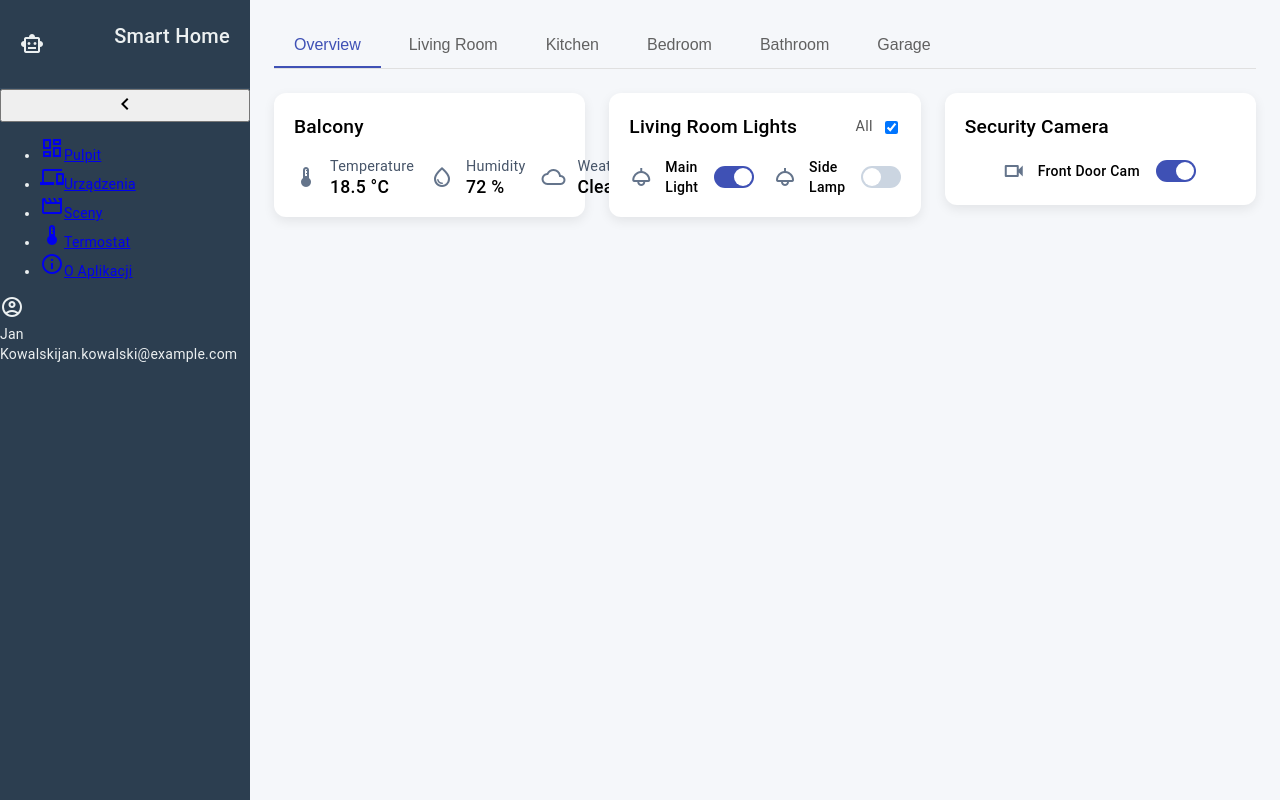
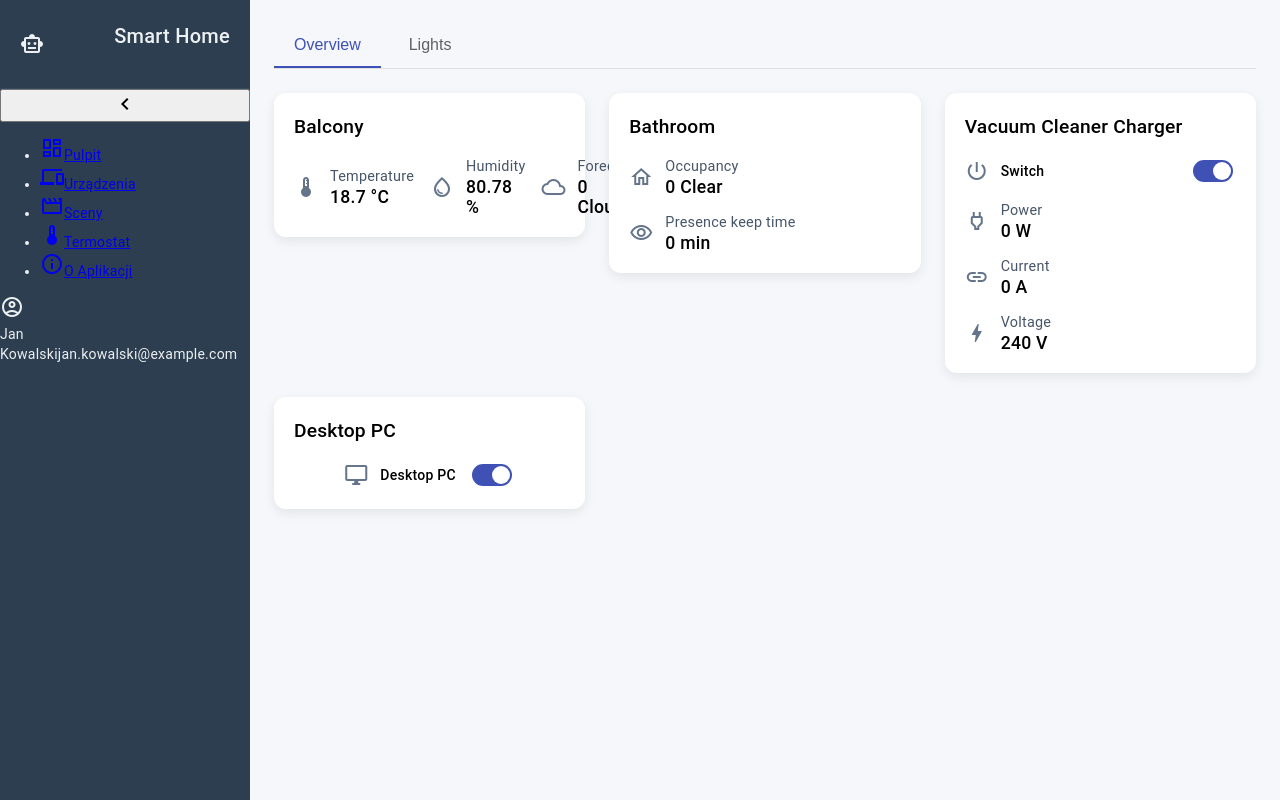
Before and after one commit to AlanKowalzky/smart-iu-angular, an Angular app: page / in a window 1280 px wide. Built offline with nearby package versions, Linux system fonts and the light colour scheme.

Commit message:
fix: tile

```diff
--- a/src/app/mock-data.ts
+++ b/src/app/mock-data.ts
@@ -10,126 +10,87 @@ export const MOCK_DATA: Tab[] = [
         title: 'Balcony',
         layout: 'horizontalLayout',
         items: [
-          { type: 'sensor', icon: 'thermostat', label: 'Temperature', value: { amount: 18.5, unit: '°C' } },
-          { type: 'sensor', icon: 'water_drop', label: 'Humidity', value: { amount: 72, unit: '%' } },
-          { type: 'sensor', icon: 'cloud', label: 'Weather', value: { amount: 1, unit: 'clear' } }
+          { type: 'sensor', icon: 'thermostat', label: 'Temperature', value: { amount: 18.7, unit: '°C' } },
+          { type: 'sensor', icon: 'water_drop', label: 'Humidity', value: { amount: 80.78, unit: '%' } },
+          { type: 'sensor', icon: 'cloud', label: 'Forecast', value: { amount: 0, unit: 'Cloudy' } }
         ]
       },
       {
-        id: 'living-room-lights',
-        title: 'Living Room Lights',
-        layout: 'horizontalLayout',
+        id: 'bathroom-occupancy',
+        title: 'Bathroom',
+        layout: 'verticalLayout',
         items: [
-          { type: 'device', icon: 'light', label: 'Main Light', state: true },
-          { type: 'device', icon: 'light', label: 'Side Lamp', state: false }
+          { type: 'sensor', icon: 'home', label: 'Occupancy', value: { amount: 0, unit: 'Clear' } },
+          { type: 'sensor', icon: 'visibility', label: 'Presence keep time', value: { amount: 0, unit: 'min' } }
         ]
       },
       {
-        id: 'security-camera',
-        title: 'Security Camera',
+        id: 'vacuum-charger',
+        title: 'Vacuum Cleaner Charger',
+        layout: 'verticalLayout',
+        items: [
+          { type: 'device', icon: 'power_settings_new', label: 'Switch', state: true },
+          { type: 'sensor', icon: 'power', label: 'Power', value: { amount: 0, unit: 'W' } },
+          { type: 'sensor', icon: 'link', label: 'Current', value: { amount: 0.00, unit: 'A' } },
+          { type: 'sensor', icon: 'bolt', label: 'Voltage', value: { amount: 240, unit: 'V' } }
+        ]
+      },
+      {
+        id: 'desktop-pc',
+        title: 'Desktop PC',
         layout: 'singleDevice',
         items: [
-          { type: 'device', icon: 'videocam', label: 'Front Door Cam', state: true }
+          { type: 'device', icon: 'desktop_windows', label: 'Desktop PC', state: true }
         ]
       }
     ]
   },
   {
-    id: 'living-room',
-    title: 'Living Room',
+    id: 'lights',
+    title: 'Lights',
     cards: [
       {
-        id: 'lr-media',
-        title: 'Media Center',
+        id: 'hallway-lights',
+        title: 'Hallway',
         layout: 'verticalLayout',
         items: [
-          { type: 'device', icon: 'tv', label: 'Television', state: true },
-          { type: 'device', icon: 'speaker_group', label: 'Sound System', state: true }
+          { type: 'device', icon: 'light', label: 'Light', state: true }
         ]
       },
       {
-        id: 'lr-climate',
-        title: 'Climate Control',
-        layout: 'horizontalLayout',
+        id: 'kitchen-lights',
+        title: 'Kitchen',
+        layout: 'verticalLayout',
         items: [
-          { type: 'sensor', icon: 'air', label: 'Air Quality', value: { amount: 95, unit: 'AQI' } },
-          { type: 'device', icon: 'ac_unit', label: 'Air Conditioner', state: false }
-        ]
-      }
-    ]
-  },
-  {
-    id: 'kitchen',
-    title: 'Kitchen',
-    cards: [
-      {
-        id: 'kitchen-appliances',
-        title: 'Appliances',
-        layout: 'horizontalLayout',
-        items: [
-          { type: 'device', icon: 'coffee_maker', label: 'Coffee Maker', state: false },
-          { type: 'device', icon: 'microwave', label: 'Microwave', state: false }
-        ]
-      }
-    ]
-  }
-  ,
-  {
-    id: 'bedroom',
-    title: 'Bedroom',
-    cards: [
-      {
-        id: 'br-lights',
-        title: 'Bedroom Lights',
-        layout: 'horizontalLayout',
-        items: [
-          { type: 'device', icon: 'bed', label: 'Bedside Lamp', state: false },
-          { type: 'device', icon: 'light', label: 'Ceiling Light', state: true }
+          { type: 'device', icon: 'light', label: 'Light', state: true },
+          { type: 'device', icon: 'lightbulb', label: 'LED', state: true }
         ]
       },
       {
-        id: 'br-blinds',
-        title: 'Blinds Control',
-        layout: 'singleDevice',
+        id: 'living-room-lights',
+        title: 'Living Room',
+        layout: 'verticalLayout',
         items: [
-          { type: 'device', icon: 'blinds', label: 'Window Blinds', state: false }
-        ]
-      }
-    ]
-  },
-  {
-    id: 'bathroom',
-    title: 'Bathroom',
-    cards: [
-      {
-        id: 'bath-climate',
-        title: 'Bathroom Climate',
-        layout: 'horizontalLayout',
-        items: [
-          { type: 'sensor', icon: 'thermostat', label: 'Temperature', value: { amount: 22, unit: '°C' } },
-          { type: 'device', icon: 'heat_pump', label: 'Heater', state: false }
+          { type: 'device', icon: 'light', label: 'Light', state: true },
+          { type: 'device', icon: 'light', label: 'Lamp', state: true }
         ]
       },
       {
-        id: 'bath-water',
-        title: 'Water Usage',
+        id: 'bathroom-light',
+        title: 'Bathroom',
         layout: 'verticalLayout',
         items: [
-          { type: 'sensor', icon: 'water', label: 'Flow Rate', value: { amount: 0, unit: 'L/min' } }
+          { type: 'device', icon: 'light', label: 'Light', state: true }
         ]
-      }
-    ]
-  },
-  {
-    id: 'garage',
-    title: 'Garage',
-    cards: [
+      },
       {
-        id: 'garage-door',
-        title: 'Garage Door',
-        layout: 'singleDevice',
+        id: 'bedroom-lights',
+        title: 'Bedroom',
+        layout: 'verticalLayout',
         items: [
-          { type: 'device', icon: 'garage', label: 'Main Door', state: false }
+          { type: 'device', icon: 'light', label: 'Light', state: true },
+          { type: 'device', icon: 'light', label: 'Left Lamp', state: true },
+          { type: 'device', icon: 'light', label: 'Right Lamp', state: true }
         ]
       }
     ]
```
Also changed, not shown: src/app/device-tile/device-tile.component.html (added, +11 -0 lines), src/app/device-tile/device-tile.component.ts (added, +17 -0 lines), src/app/device-tile/device-title.components.html (deleted, +0 -11 lines), src/app/device-tile/device-title.components.ts (deleted, +0 -11 lines).
